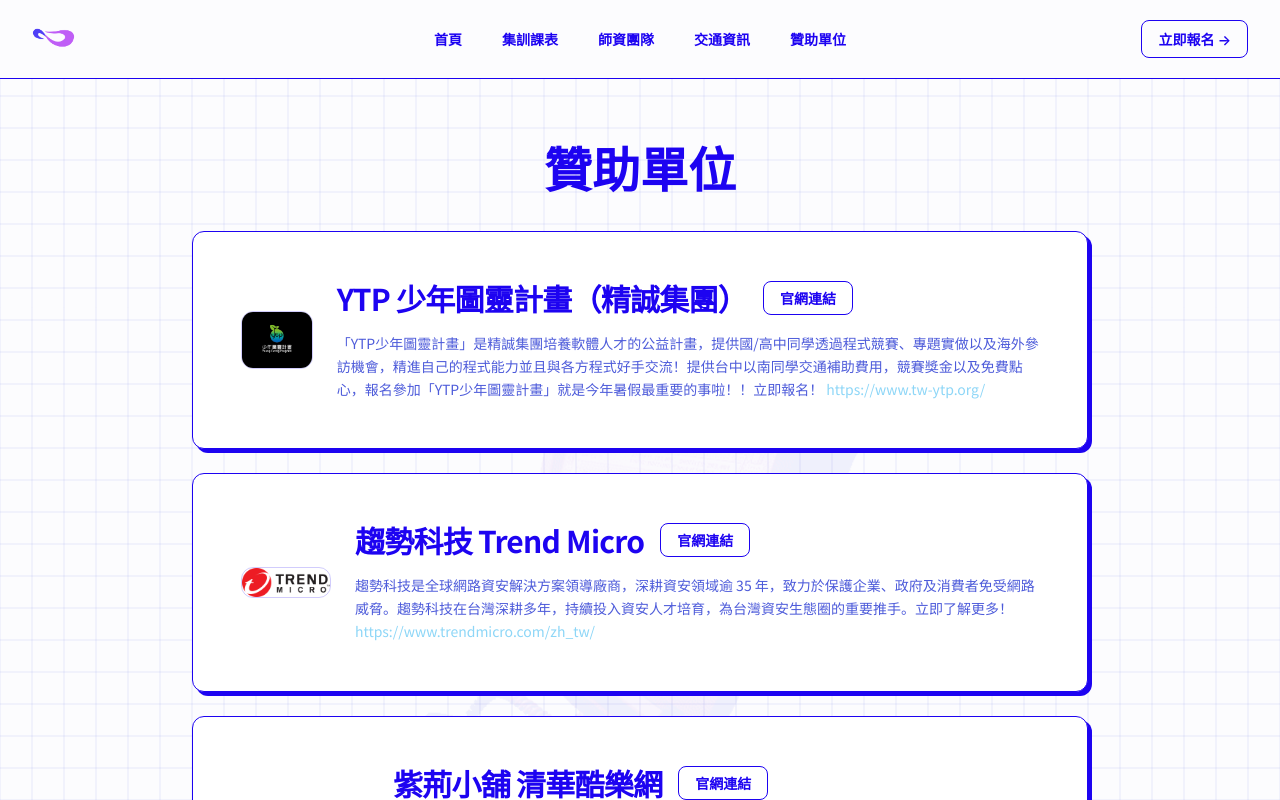
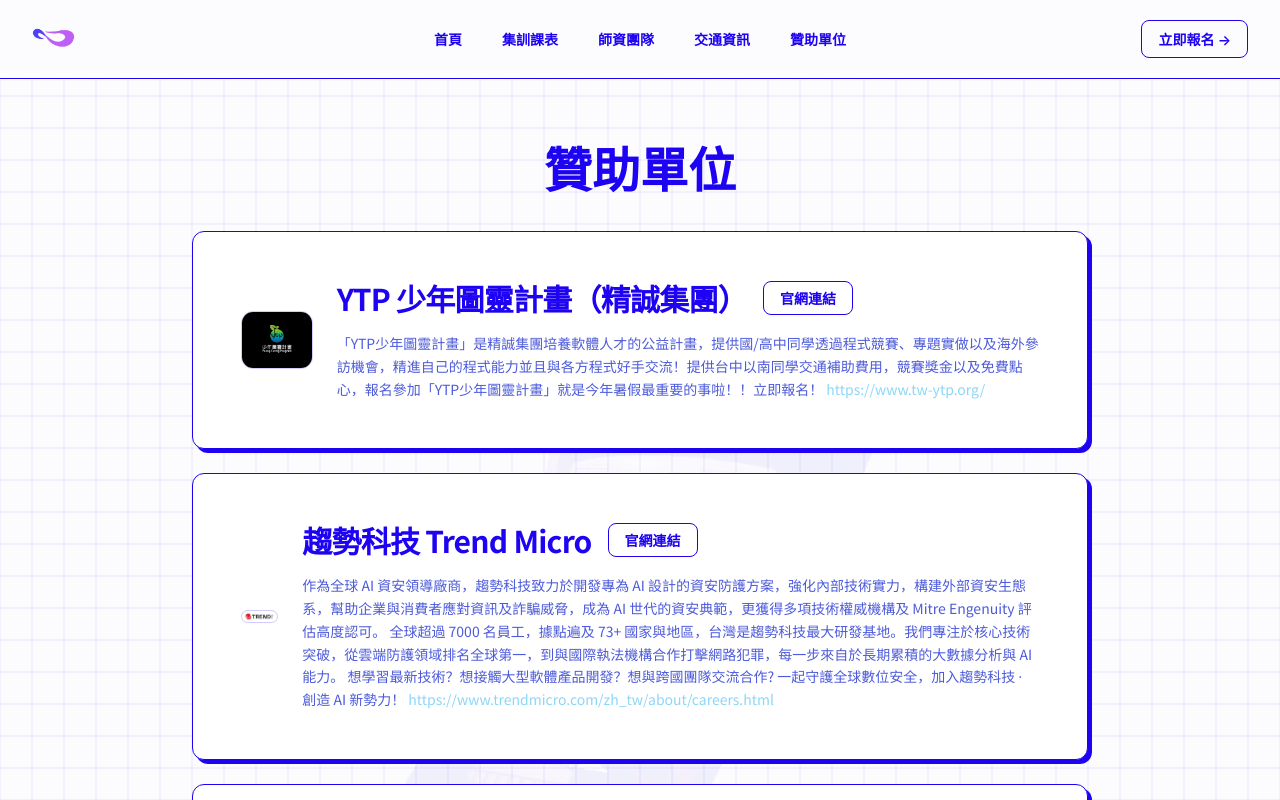
Before and after one commit to ioncamp-internal/web-ionc, a Next.js app: page /2026/sponsers in a window 1280 px wide. Shown: the top 800 px of the page. Built offline with nearby package versions, Linux system fonts and the light colour scheme.

Commit message:
feat: update Trend Micro sponsor link and bio for enhanced clarity

```diff
--- a/src/pages/2026/sponsers/index.js
+++ b/src/pages/2026/sponsers/index.js
@@ -20,8 +20,8 @@ const people = [
         name: '趨勢科技 Trend Micro',
         role: 'Sponsor',
         imageUrl: TrendMicroLogo,
-        link: 'https://www.trendmicro.com/zh_tw/',
-        bio: '趨勢科技是全球網路資安解決方案領導廠商，深耕資安領域逾 35 年，致力於保護企業、政府及消費者免受網路威脅。趨勢科技在台灣深耕多年，持續投入資安人才培育，為台灣資安生態圈的重要推手。立即了解更多！ <a href="https://www.trendmicro.com/zh_tw/" class="text-[#8DD6F7] hover:underline" target="_blank" rel="noopener noreferrer">https://www.trendmicro.com/zh_tw/</a>',
+        link: 'https://www.trendmicro.com/zh_tw/about/careers.html',
+        bio: '作為全球 AI 資安領導廠商，趨勢科技致力於開發專為 AI 設計的資安防護方案，強化內部技術實力，構建外部資安生態系，幫助企業與消費者應對資訊及詐騙威脅，成為 AI 世代的資安典範，更獲得多項技術權威機構及 Mitre Engenuity 評估高度認可。\n\n全球超過 7000 名員工，據點遍及 73+ 國家與地區，台灣是趨勢科技最大研發基地。我們專注於核心技術突破，從雲端防護領域排名全球第一，到與國際執法機構合作打擊網路犯罪，每一步來自於長期累積的大數據分析與 AI 能力。\n\n想學習最新技術？想接觸大型軟體產品開發？想與跨國團隊交流合作?\n\n一起守護全球數位安全，加入趨勢科技 ‧ 創造 AI 新勢力！ <a href="https://www.trendmicro.com/zh_tw/about/careers.html" class="text-[#8DD6F7] hover:underline" target="_blank" rel="noopener noreferrer">https://www.trendmicro.com/zh_tw/about/careers.html</a>',
     },
     {
         name: '紫荊小舖 清華酷樂網',
```
Also changed, not shown: src/images/2026/TrendMicroLogo.png.
